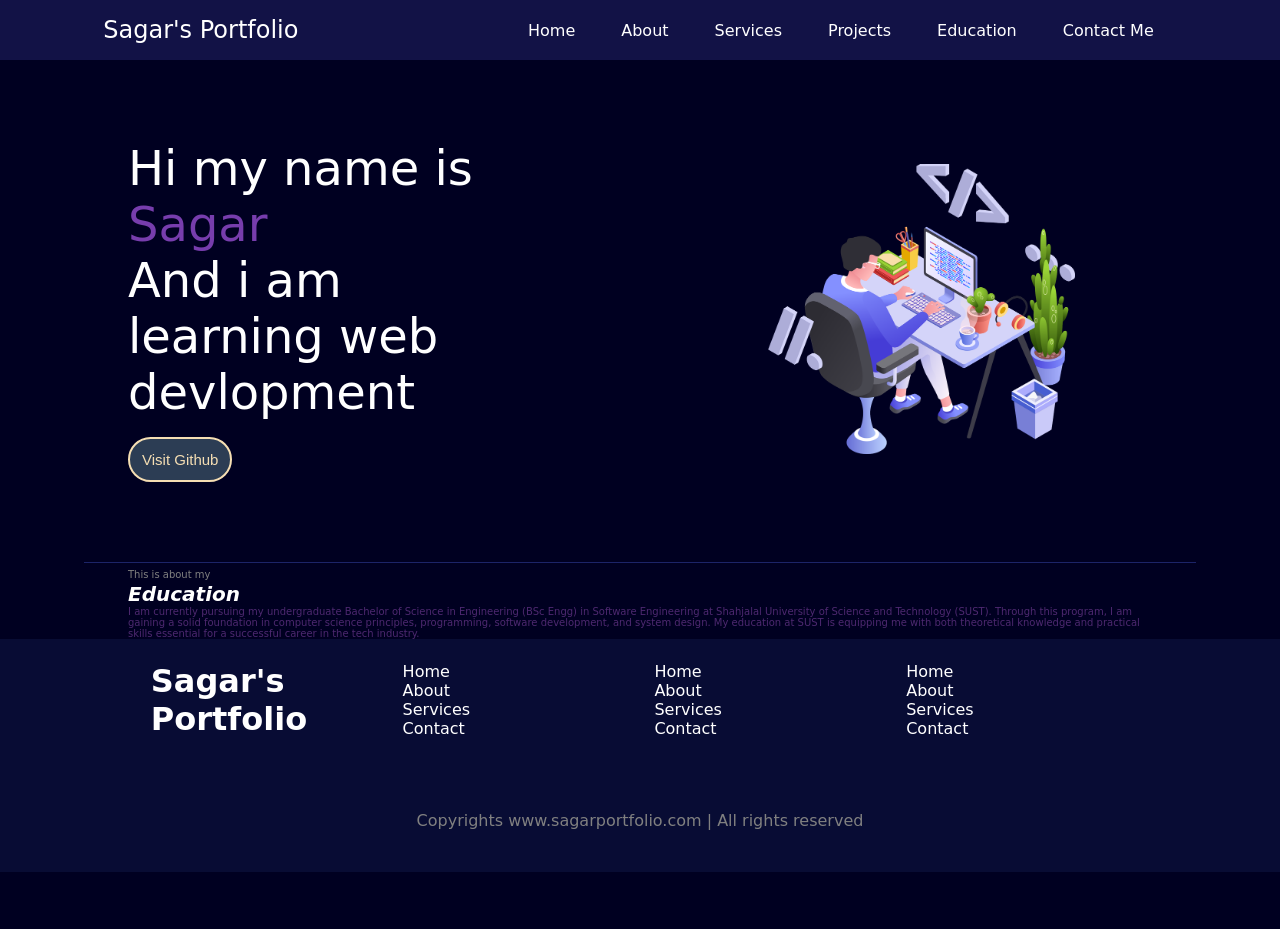
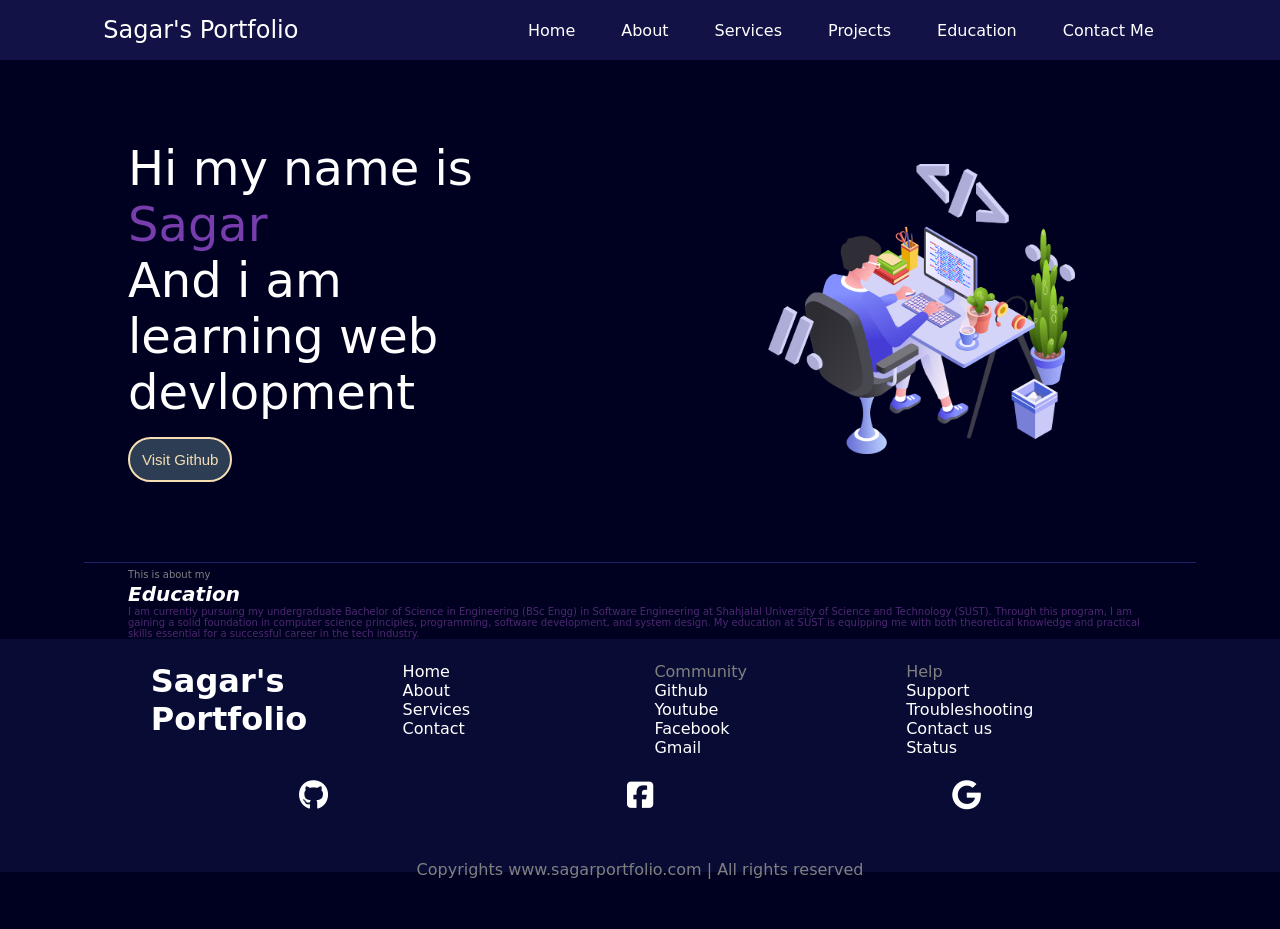
Before and after one commit to sagar-kirtunia/my-portfolio, a plain HTML site: page portfolio/index.html in a window 1280 px wide. Before the commit the page ends 880 px from the top, so only its background shows below. Drawn offline with Linux system fonts and the light colour scheme.

Commit message:
Add icons

```diff
--- a/portfolio/index.html
+++ b/portfolio/index.html
@@ -4,6 +4,7 @@
     <meta charset="UTF-8">
     <meta name="viewport" content="width=device-width, initial-scale=1.0">
     <link rel="stylesheet" href="style.css">
+   <link rel="stylesheet" href="https://cdnjs.cloudflare.com/ajax/libs/font-awesome/6.7.2/css/all.min.css" integrity="sha512-Evv84Mr4kqVGRNSgIGL/F/aIDqQb7xQ2vcrdIwxfjThSH8CSR7PBEakCr51Ck+w+/U6swU2Im1vVX0SVk9ABhg==" crossorigin="anonymous" referrerpolicy="no-referrer" />
     <title>Document</title>
 </head>
 <body>
@@ -57,20 +58,27 @@
             </div>
             <div class="footer-third">
                 <ul>
-                    <li>Home</li>
-                    <li>About</li>
-                    <li>Services</li>
-                    <li>Contact</li>
+                    <li>Community</li>
+                    <li><a href="https://github.com/sagar-kirtunia">Github</a></li>
+                    <li><a href="https://www.youtube.com/">Youtube</a></li>
+                    <li><a href="https://www.facebook.com/sagar.kirtunia">Facebook</a></li>
+                    <li><a href="/gmail">Gmail</a></li>
                 </ul>
             </div>
             <div class="footer-fourth">
                 <ul>
-                    <li>Home</li>
-                    <li>About</li>
-                    <li>Services</li>
-                    <li>Contact</li>
+                    <li>Help</li>
+                    <li><a href="">Support</a></li>
+                    <li><a href="">Troubleshooting</a></li>
+                    <li><a href="">Contact us</a></li>
+                    <li><a href="">Status</a></li>
                 </ul>
             </div>
+        </div>
+        <div class="footer-icon">
+            <i class="fa-brands fa-github"></i>
+            <i class="fa-brands fa-square-facebook"></i>
+            <i class="fa-brands fa-google"></i>
         </div>
         <div class="footer-rights">
            Copyrights www.sagarportfolio.com | All rights reserved
--- a/portfolio/style.css
+++ b/portfolio/style.css
@@ -111,8 +111,40 @@ footer{
 .footer > div{
     width: 223px;
 }
+.footer .footer-third  {
+    color: gray;
+}
+.footer .footer-third a {
+    text-decoration: none;
+    color: white;
+}
+.footer .footer-third a:hover {
+    color: rgb(33, 33, 142);
+    cursor: pointer;
+}
+
+.footer .footer-fourth  {
+    color: gray;
+}
+.footer .footer-fourth a {
+    text-decoration: none;
+    color: white;
+}
+.footer .footer-fourth a:hover {
+    color: rgb(33, 33, 142);
+    cursor: pointer;
+}
 footer .footer-rights {
     text-align: center;
     color: gray;
     padding: 50px;
 }
+.footer-icon {
+    display: flex;
+    align-items:  center;
+    justify-content: space-evenly;
+
+}
+.footer-icon i {
+    font-size: 30px;
+}
```
